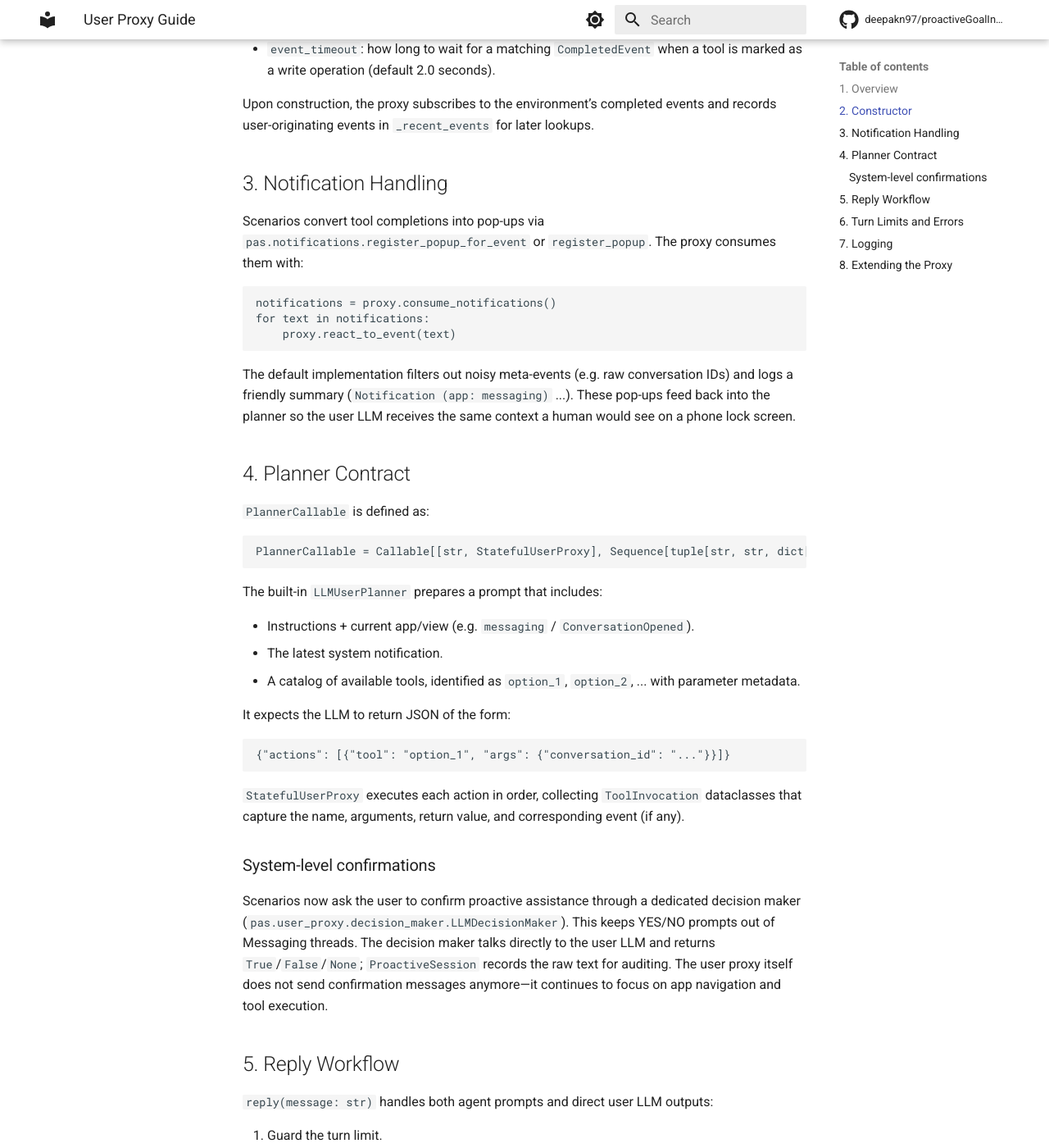
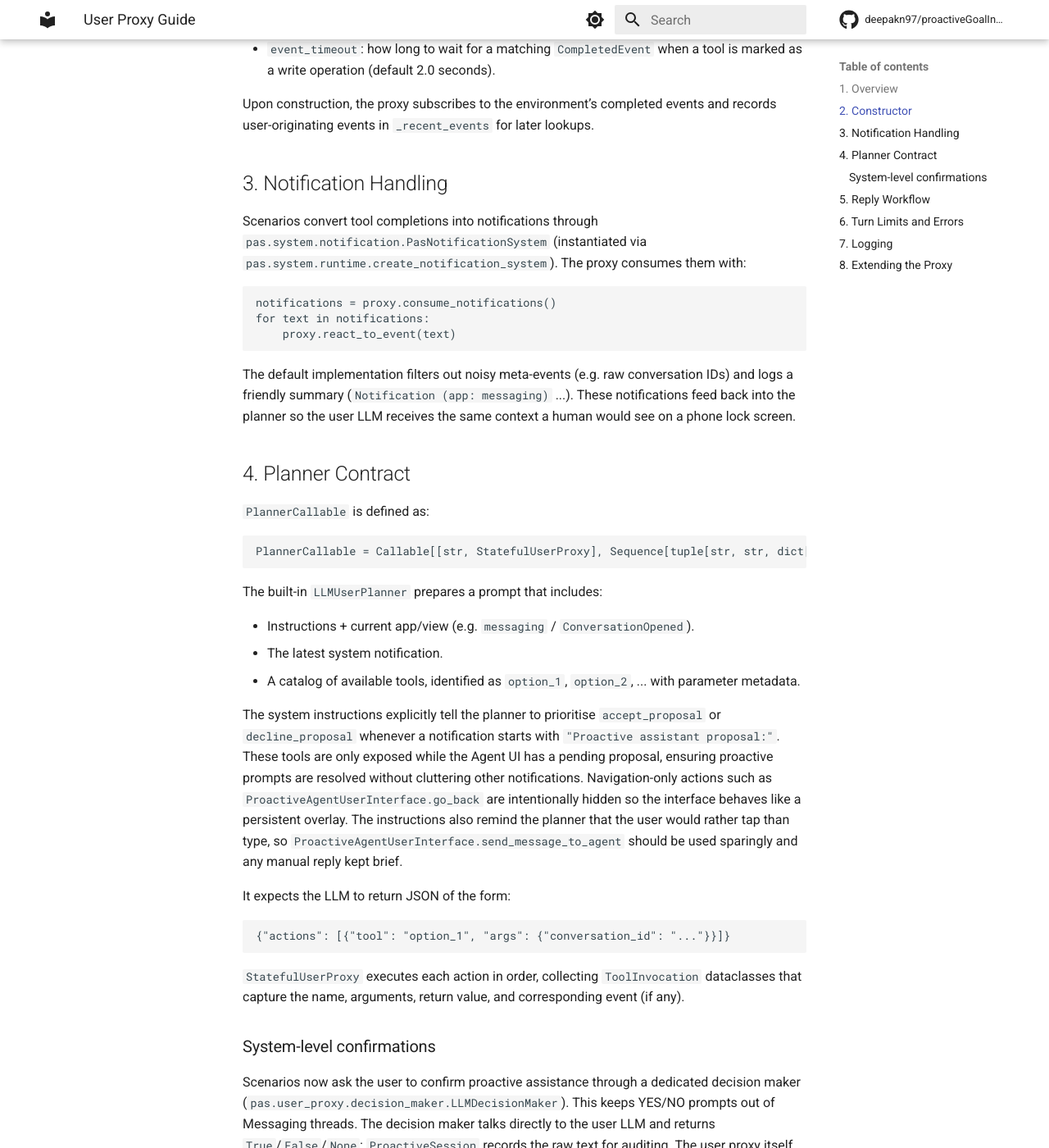
Before and after one commit to deepakn97/pare, an MkDocs documentation site: the page built from docs/user_proxy_guide.md, in a window 1280 px wide and 1400 px high, scrolled down 1211 px. Shown: the whole window at 82% size. Built offline with MkDocs 1.6.1 and Material for MkDocs 9.7.7, drawn with Linux system fonts in a browser that asks for light colours; comment, search, counter and statistics services are not loaded; some of the changed text lies outside the part shown.

Commit message:
Replace pop-up terminology with notification system design

````diff
--- a/docs/user_proxy_guide.md
+++ b/docs/user_proxy_guide.md
@@ -8,7 +8,7 @@ in alternative planners while keeping the public contract stable.
 `pas/user_proxy/stateful.py` exports `StatefulUserProxy`, a drop-in replacement
 for Meta-ARE’s default proxy. Its core responsibilities are:
 
-1. Translate free-form messages (from the agent or system pop-ups) into concrete
+1. Translate free-form messages (from the agent or system notifications) into concrete
    tool invocations.
 2. Execute those tools against the current navigation state while tracking
    recent events.
@@ -37,8 +37,8 @@ class StatefulUserProxy(UserProxy):
 ```
 
 - `env`: shared environment wrapper. Access apps via `env.get_app(...)`.
-- `notification_system`: provides pop-up notifications triggered by
-  `pas.notifications` for the scenario.
+- `notification_system`: provides notifications triggered by
+  `pas.system.notification` for the scenario.
 - `max_user_turns`: after this many replies, `TurnLimitReached` is raised.
 - `logger`: required logger instance for tracking proxy actions and decisions.
 - `planner`: callable that accepts the incoming message and the proxy instance,
@@ -51,9 +51,9 @@ and records user-originating events in `_recent_events` for later lookups.
 
 ## 3. Notification Handling
 
-Scenarios convert tool completions into pop-ups via
-`pas.notifications.register_popup_for_event` or `register_popup`. The proxy
-consumes them with:
+Scenarios convert tool completions into notifications through
+`pas.system.notification.PasNotificationSystem` (instantiated via
+`pas.system.runtime.create_notification_system`). The proxy consumes them with:
 
 ```python
 notifications = proxy.consume_notifications()
@@ -63,8 +63,8 @@ for text in notifications:
 
 The default implementation filters out noisy meta-events (e.g. raw
 conversation IDs) and logs a friendly summary (`Notification (app: messaging)`
-...). These pop-ups feed back into the planner so the user LLM receives the
-same context a human would see on a phone lock screen.
+...). These notifications feed back into the planner so the user LLM receives
+the same context a human would see on a phone lock screen.
 
 ## 4. Planner Contract
 
@@ -80,6 +80,16 @@ The built-in `LLMUserPlanner` prepares a prompt that includes:
 - The latest system notification.
 - A catalog of available tools, identified as `option_1`, `option_2`, ... with
   parameter metadata.
+
+The system instructions explicitly tell the planner to prioritise
+`accept_proposal` or `decline_proposal` whenever a notification starts with
+`"Proactive assistant proposal:"`. These tools are only exposed while the Agent
+UI has a pending proposal, ensuring proactive prompts are resolved without
+cluttering other notifications. Navigation-only actions such as
+`ProactiveAgentUserInterface.go_back` are intentionally hidden so the interface
+behaves like a persistent overlay. The instructions also remind the planner
+that the user would rather tap than type, so `ProactiveAgentUserInterface.send_message_to_agent`
+should be used sparingly and any manual reply kept brief.
 
 It expects the LLM to return JSON of the form:
 
@@ -147,7 +157,7 @@ tail them while developing new planners or scenarios.
   constructor. Keep the same return structure so execution stays intact.
 - Override `_format_reply` if you prefer structured JSON or richer
   explanations.
-- Adjust `consume_notifications` if your pop-up format differs from the default
+- Adjust `consume_notifications` if your notification format differs from the default
   `Notification (app: ...)` style.
 
 With these pieces in place, the user proxy will interoperate with the proactive
````
Also changed, not shown: docs/proactive_agent_guide.md (+2 -2 lines), docs/scenario_author_guide.md (+20 -22 lines), 3 other files.
